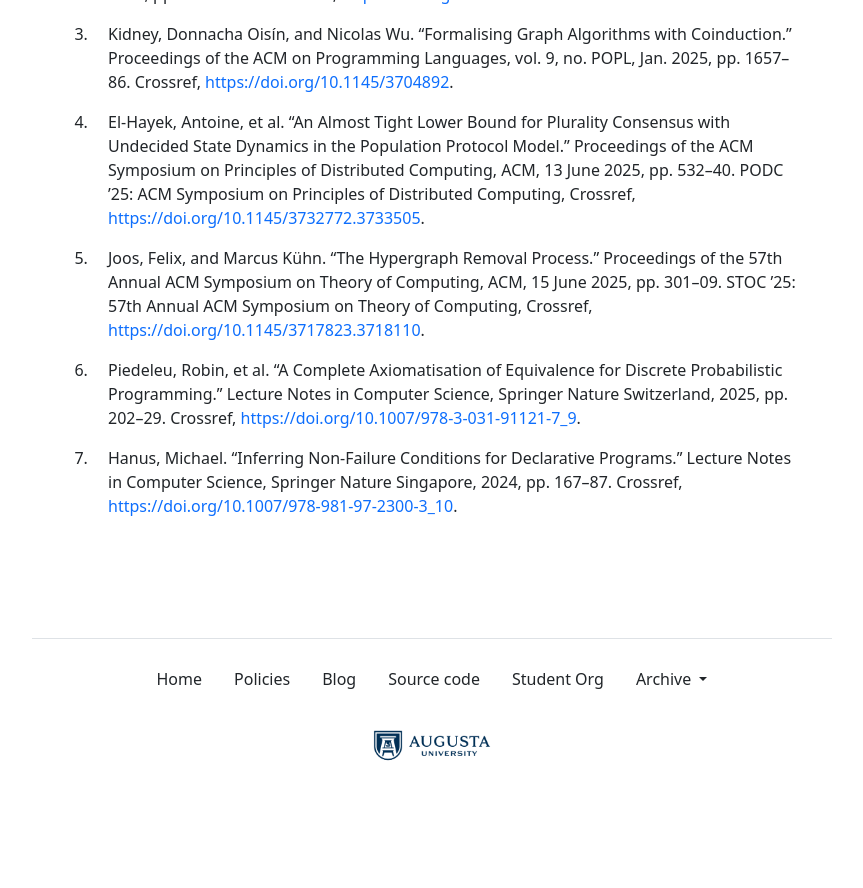
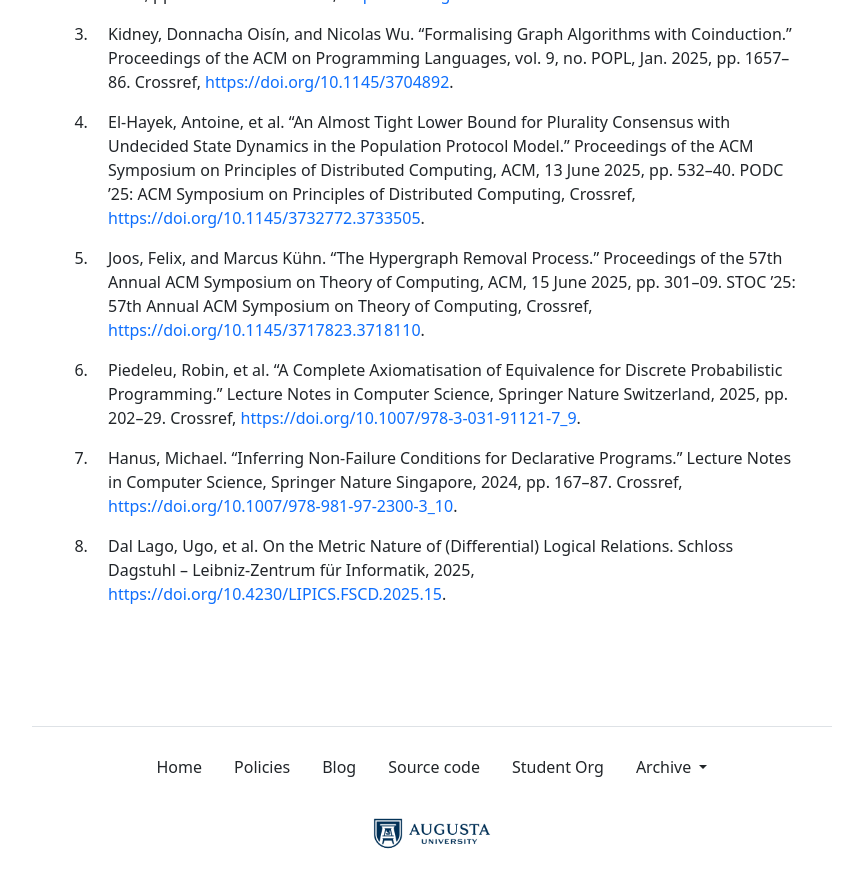
Before and after one commit to the-au-forml-lab/plgroup, a Jekyll site: the page built from docs/index.md, in a window 1280 px wide and 900 px high, scrolled down 1831 px. Shown: the top 888 px of the window, without its empty margins (208-1071 px from the left). Built offline with Jekyll 4.4.1, drawn with Linux system fonts in a browser that asks for light colours; before the commit the page ends 2643 px from its top, so only the background shows below that; some of the changed text lies outside the part shown.

Commit message:
[create-pull-request] automated change

```diff
--- a/data/history.txt
+++ b/data/history.txt
@@ -54,3 +54,4 @@
 10.1145/3717823.3718110
 10.1007/978-3-031-91121-7_9
 10.1007/978-981-97-2300-3_10
+10.4230/LIPICS.FSCD.2025.15
--- a/docs/index.md
+++ b/docs/index.md
@@ -39,7 +39,7 @@ organization.
 | 7.  | October 3    | A Complete Axiomatisation of Equivalence for Discrete Probabilistic Programming.    | UH227 (Fishbowl) |
 | 8.  | October 10   | _Fall pause_           |                  |
 | 9.  | October 17   | Inferring Non-failure Conditions for Declarative Programs.    | UH227 (Fishbowl) |
-| 10. | October 24   | Paper 08 discussion    | UH314 |
+| 10. | October 24   | On the Metric Nature of (Differential) Logical Relations.    | UH314 |
 | 11. | October 31   | 🎃 Paper 09 discussion | UH227 (Fishbowl) |
 | 12. | November 7   | Paper 10 discussion    | UH227 (Fishbowl) |
 | 13. | November 22  | Awards Gala            | UH227 (Fishbowl) |
--- a/docs/papers.md
+++ b/docs/papers.md
@@ -5,3 +5,4 @@
 1. Joos, Felix, and Marcus Kühn. “The Hypergraph Removal Process.” Proceedings of the 57th Annual ACM Symposium on Theory of Computing, ACM, 15 June 2025, pp. 301–09. STOC ’25: 57th Annual ACM Symposium on Theory of Computing, Crossref, <https://doi.org/10.1145/3717823.3718110>.
 1. Piedeleu, Robin, et al. “A Complete Axiomatisation of Equivalence for Discrete Probabilistic Programming.” Lecture Notes in Computer Science, Springer Nature Switzerland, 2025, pp. 202–29. Crossref, <https://doi.org/10.1007/978-3-031-91121-7_9>.
 1. Hanus, Michael. “Inferring Non-Failure Conditions for Declarative Programs.” Lecture Notes in Computer Science, Springer Nature Singapore, 2024, pp. 167–87. Crossref, <https://doi.org/10.1007/978-981-97-2300-3_10>.
+1. Dal Lago, Ugo, et al. On the Metric Nature of (Differential) Logical Relations. Schloss Dagstuhl – Leibniz-Zentrum für Informatik, 2025, <https://doi.org/10.4230/LIPICS.FSCD.2025.15>.
```
